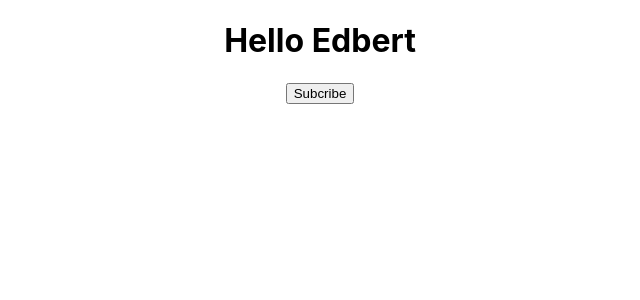
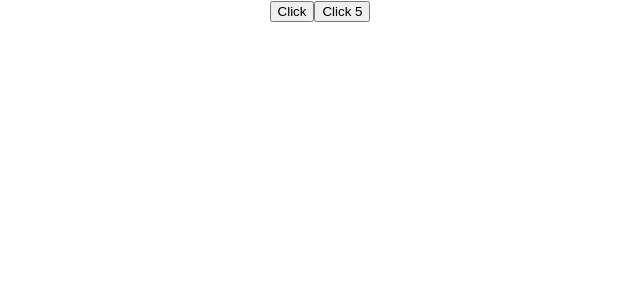
Before and after one commit to Edberaga/React-JS-study, a React (Create React App) app in the folder react-js-study/: page / in a window 1280 px wide. Shown: the top 300 px of the page, without its empty margins (320-960 px from the left). Built offline with nearby package versions, Linux system fonts and the light colour scheme.

Commit message:
Added the click events

```diff
--- a/react-js-study/src/App.js
+++ b/react-js-study/src/App.js
@@ -1,11 +1,12 @@
 import {Greet} from './components/Greet'
 import {Message} from './components/Message'
+import { ClickEvent } from './components/ClickEvent';
 import './App.css';
 
 function App() {
   return (
     <div className="App">
-      <Message />
+      <ClickEvent/>
     </div>
   );
 }
--- /dev/null
+++ b/react-js-study/src/components/ClickEvent.js
@@ -0,0 +1,11 @@
+export const ClickEvent= () => {
+    const clickEvent = (event, count = 1) => {
+        return console.log('Clicked Me!', count, event)
+    }
+    return (
+        <div>
+            <button onClick={clickEvent}>Click</button>
+            <button onClick={(event) => clickEvent(event, 5)}>Click 5</button>
+        </div>
+    )
+}
```
